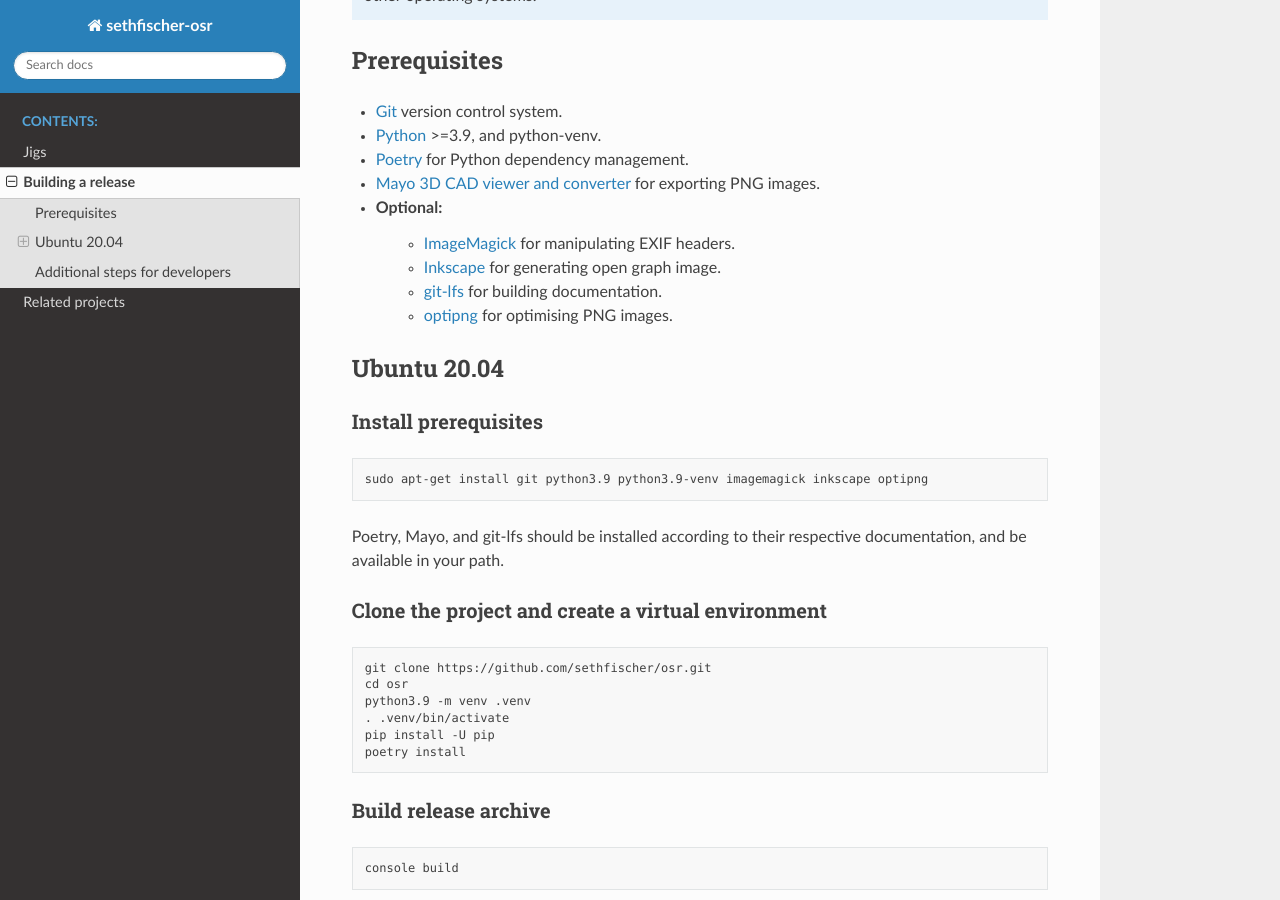
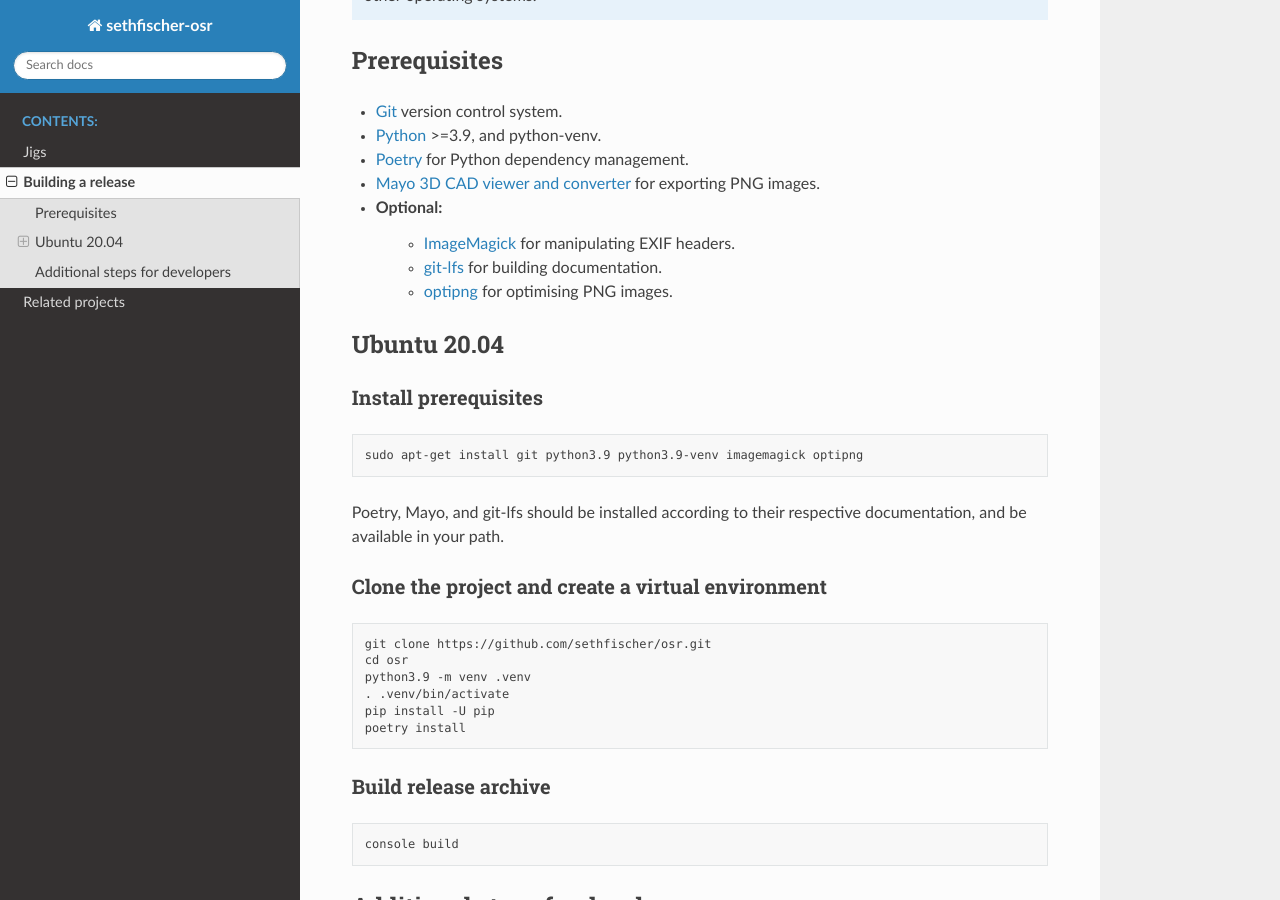
Before and after one commit to sethfischer/rover, a Sphinx documentation site: the page built from docs/build-release.rst, in a window 1280 px wide and 900 px high, scrolled down 535 px. Built offline with Sphinx 7.4.7 and the Read the Docs theme 2.0.0, drawn with Linux system fonts in a browser that asks for light colours.

Commit message:
refactor: use cairosvg to render open graph card

```diff
--- a/docs/build-release.rst
+++ b/docs/build-release.rst
@@ -29,7 +29,6 @@
 * `Mayo 3D CAD viewer and converter`_ for exporting PNG images.
 * Optional:
    - `ImageMagick`_ for manipulating EXIF headers.
-   - `Inkscape`_ for generating open graph image.
    - `git-lfs`_ for building documentation.
    - `optipng`_ for optimising PNG images.
 
@@ -42,7 +41,7 @@
 
 .. code:: none
 
-    sudo apt-get install git python3.9 python3.9-venv imagemagick inkscape optipng
+    sudo apt-get install git python3.9 python3.9-venv imagemagick optipng
 
 Poetry, Mayo, and git-lfs should be installed according to their respective documentation,
 and be available in your path.
@@ -104,7 +103,6 @@
 .. _`Poetry`: https://python-poetry.org/
 .. _`Mayo 3D CAD viewer and converter`: https://github.com/fougue/mayo
 .. _`ImageMagick`: https://imagemagick.org/
-.. _`Inkscape`: https://inkscape.org/
 .. _`git-lfs`: https://git-lfs.github.com/
 .. _`optipng`: https://optipng.sourceforge.net/
 .. _`CQ-Editor`: https://github.com/CadQuery/CQ-editor
--- a/pyproject.toml
+++ b/pyproject.toml
@@ -62,6 +62,7 @@
 Pillow = "^9.2.0"
 pytest = "^7.1.2"
 rstcheck = "^3.3.1"
+CairoSVG = "^2.5.2"
 
 [tool.poetry.group.cq-editor]
 optional = true
```
Also changed, not shown: src/osr_mechanical/templates/open-graph-card/logo-python.svg, src/osr_mechanical/templates/open-graph-card/open-graph-card.svg, 2 other files.
